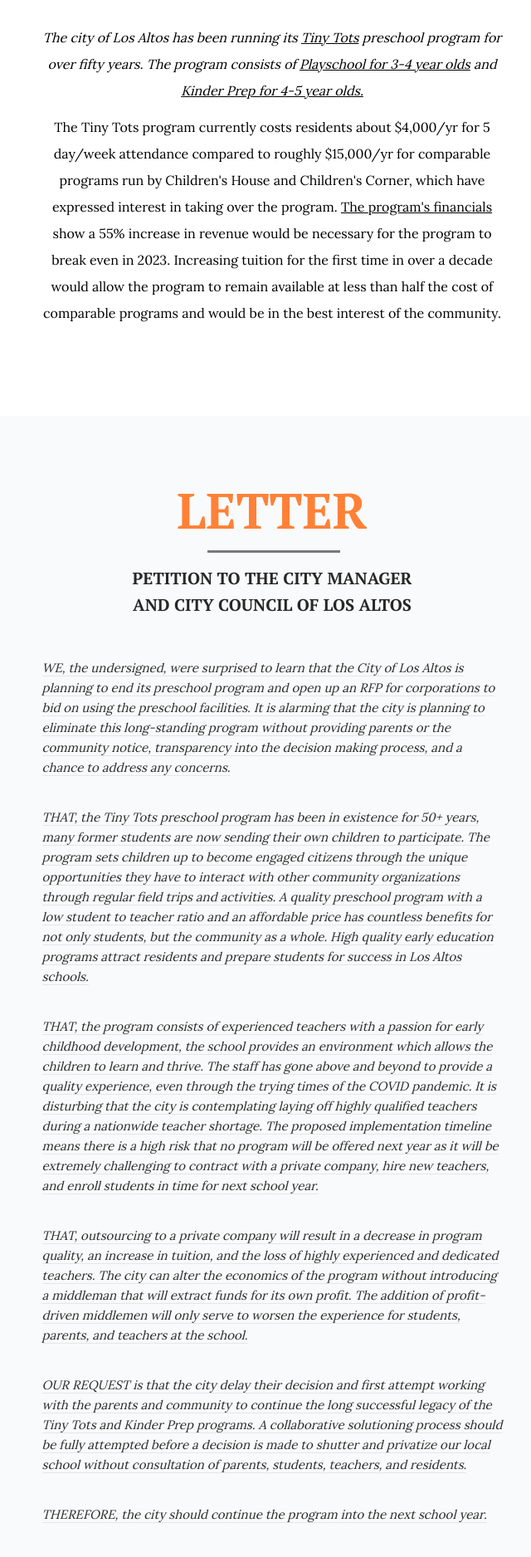
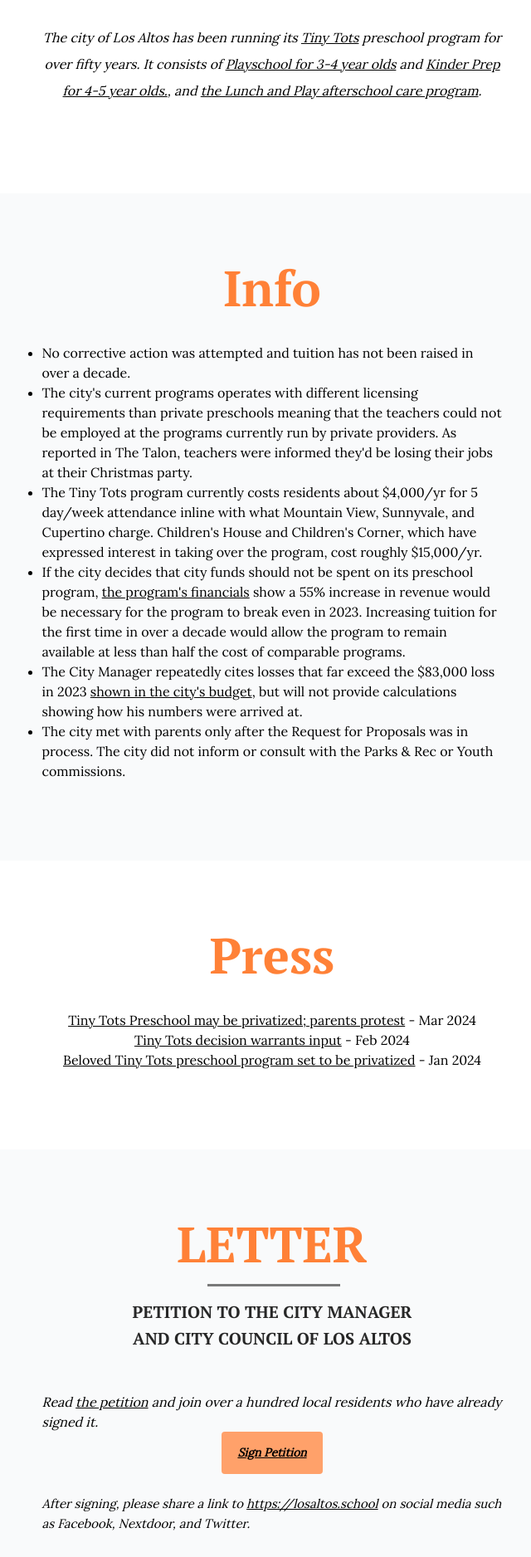
Before and after one commit to benmccann/losaltos.school, a SvelteKit app: page / in a window 1280 px wide. Shown: the part 602-2478 px from the top of the page at 83% size, without its empty margins (312-952 px from the left). Built offline with nearby package versions, Linux system fonts and the light colour scheme.

Commit message:
info section

```diff
--- a/src/routes/+page.svelte
+++ b/src/routes/+page.svelte
@@ -23,8 +23,7 @@
 						Los Altos Preschools
 					</h2>
 					<p>
-						<span class="border-light-dotted">Parents and staff deserve a chance</span> to save these
-						schools.
+						<span class="border-light-dotted">Parents and staff deserve a chance</span>.
 					</p>
 					<a href="#letter" class="btn-cta">Read Petition</a>
 				</div>
@@ -32,37 +31,96 @@
 		</div>
 	</section>
 
-	<section class="background">
-		<h1>Preschools</h1>
+	<section class="text centered">
+		<h1>Program</h1>
 
 		<div class="background-content">
 			<p style="font-style: italic;">
 				The city of Los Altos has been running its <a
 					href="https://www.losaltosca.gov/parksrec/page/tiny-tots">Tiny Tots</a
 				>
-				preschool program for over fifty years. The program consists of
+				preschool program for over fifty years. It consists of
 				<a href="https://www.losaltosca.gov/parksrec/page/playschool-age-3-4"
 					>Playschool for 3-4 year olds</a
 				>
 				and
 				<a href="https://www.losaltosca.gov/parksrec/page/kinder-prep-4s-age-4-5"
 					>Kinder Prep for 4-5 year olds.</a
-				>
-			</p>
-			<p>
-				The Tiny Tots program currently costs residents about $4,000/yr for 5 day/week attendance
-				compared to roughly $15,000/yr for comparable programs run by Children's House and
-				Children's Corner, which have expressed interest in taking over the program. <a
-					href="https://drive.google.com/drive/folders/1L5aSYyT9czOeibSTfbyEBWTpGqiz6us0?usp=drive_link"
-					>The program's financials</a
-				> show a 55% increase in revenue would be necessary for the program to break even in 2023. Increasing
-				tuition for the first time in over a decade would allow the program to remain available at less
-				than half the cost of comparable programs and would be in the best interest of the community.
+				>, and
+				<a href="https://www.losaltosca.gov/parksrec/page/lunch-and-play-lap"
+					>the Lunch and Play afterschool care program</a
+				>.
 			</p>
 		</div>
 	</section>
 
-	<section id="letter" class="letter">
+	<section class="text gray-bg">
+		<h1>Info</h1>
+		<div class="background-content">
+			<ul class="list-disc">
+				<li>
+					No corrective action was attempted and tuition has not been raised in over a decade.
+				</li>
+				<li>
+					The city's current programs operates with different licensing requirements than private
+					preschools meaning that the teachers could not be employed at the programs currently run
+					by private providers. As reported in The Talon, teachers were informed they'd be losing
+					their jobs at their Christmas party.
+				</li>
+				<li>
+					The Tiny Tots program currently costs residents about $4,000/yr for 5 day/week attendance
+					inline with what Mountain View, Sunnyvale, and Cupertino charge. Children's House and
+					Children's Corner, which have expressed interest in taking over the program, cost roughly
+					$15,000/yr.
+				</li>
+				<li>
+					If the city decides that city funds should not be spent on its preschool program, <a
+						href="https://drive.google.com/drive/folders/1L5aSYyT9czOeibSTfbyEBWTpGqiz6us0?usp=drive_link"
+						>the program's financials</a
+					> show a 55% increase in revenue would be necessary for the program to break even in 2023.
+					Increasing tuition for the first time in over a decade would allow the program to remain available
+					at less than half the cost of comparable programs.
+				</li>
+				<li>
+					The City Manager repeatedly cites losses that far exceed the $83,000 loss in 2023 <a
+						href="https://drive.google.com/drive/folders/1L5aSYyT9czOeibSTfbyEBWTpGqiz6us0?usp=drive_link"
+						>shown in the city's budget</a
+					>, but will not provide calculations showing how his numbers were arrived at.
+				</li>
+				<li>
+					The city met with parents only after the Request for Proposals was in process. The city
+					did not inform or consult with the Parks & Rec or Youth commissions.
+				</li>
+			</ul>
+		</div>
+	</section>
+
+	<section class="text centered">
+		<h1>Press</h1>
+		<div class="background-content">
+			<ul>
+				<li>
+					<a href="https://lahstalon.org/tiny-tots-preschool-may-be-privatized-parents-protest/"
+						>Tiny Tots Preschool may be privatized; parents protest</a
+					> - Mar 2024
+				</li>
+				<li>
+					<a
+						href="https://www.losaltosonline.com/opinion/letters-to-the-editor-thanks-to-first-responders/article_f556e86c-cb61-11ee-b7a0-b7e8bc9fd801.html"
+						>Tiny Tots decision warrants input</a
+					> - Feb 2024
+				</li>
+				<li>
+					<a
+						href="https://www.losaltosonline.com/news/beloved-tiny-tots-preschool-program-set-to-be-privatized/article_c644cd14-bfc7-11ee-ad94-2fa67e24ec35.html"
+						>Beloved Tiny Tots preschool program set to be privatized</a
+					> - Jan 2024
+				</li>
+			</ul>
+		</div>
+	</section>
+
+	<section id="letter" class="letter gray-bg">
 		<div class="letter-heading">
 			<h1>LETTER</h1>
 
@@ -74,70 +132,8 @@
 		</div>
 
 		<div class="letter-content">
-			<p>
-				<span>
-					WE, the undersigned, were surprised to learn that the City of Los Altos is planning to end
-					its preschool program and open up an RFP for corporations to bid on using the preschool
-					facilities. It is alarming that the city is planning to eliminate this long-standing
-					program without providing parents or the community notice, transparency into the decision
-					making process, and a chance to address any concerns.
-				</span>
-			</p>
-			<br />
-			<p>
-				<span>
-					THAT, the Tiny Tots preschool program has been in existence for 50+ years, many former
-					students are now sending their own children to participate. The program sets children up
-					to become engaged citizens through the unique opportunities they have to interact with
-					other community organizations through regular field trips and activities. A quality
-					preschool program with a low student to teacher ratio and an affordable price has
-					countless benefits for not only students, but the community as a whole. High quality early
-					education programs attract residents and prepare students for success in Los Altos
-					schools.
-				</span>
-			</p>
-			<br />
-			<p>
-				<span>
-					THAT, the program consists of experienced teachers with a passion for early childhood
-					development, the school provides an environment which allows the children to learn and
-					thrive. The staff has gone above and beyond to provide a quality experience, even through
-					the trying times of the COVID pandemic. It is disturbing that the city is contemplating
-					laying off highly qualified teachers during a nationwide teacher shortage. The proposed
-					implementation timeline means there is a high risk that no program will be offered next
-					year as it will be extremely challenging to contract with a private company, hire new
-					teachers, and enroll students in time for next school year.
-				</span>
-			</p>
-			<br />
-			<p>
-				<span>
-					THAT, outsourcing to a private company will result in a decrease in program quality, an
-					increase in tuition, and the loss of highly experienced and dedicated teachers. The city
-					can alter the economics of the program without introducing a middleman that will extract
-					funds for its own profit. The addition of profit-driven middlemen will only serve to
-					worsen the experience for students, parents, and teachers at the school.
-				</span>
-			</p>
-
-			<br />
-			<p>
-				<span>
-					OUR REQUEST is that the city delay their decision and first attempt working with the
-					parents and community to continue the long successful legacy of the Tiny Tots and Kinder
-					Prep programs. A collaborative solutioning process should be fully attempted before a
-					decision is made to shutter and privatize our local school without consultation of
-					parents, students, teachers, and residents.
-				</span>
-			</p>
-
-			<br />
-			<p>
-				<span> THEREFORE, the city should continue the program into the next school year. </span>
-			</p>
-
-			<br />
-			<p><span>Sincerely Yours,<br />(Signatures are attached)</span></p>
+			Read <a href="TinyTotsPetition.pdf">the petition</a> and join over a hundred local residents
+			who have already signed it.
 
 			<br />
 			<div style="text-align:center">
@@ -175,31 +171,6 @@
 			</code><br />
 			<br />
 			<!--Attend and speak at a City Council meeting. The next one is February 27, 2024 at 7:00pm.-->
-		</div>
-	</section>
-	<section class="background">
-		<h1>In the Press</h1>
-		<div class="background-content">
-			<ul>
-				<li>
-					<a
-						href="https://lahstalon.org/tiny-tots-preschool-may-be-privatized-parents-protest/"
-						>Tiny Tots Preschool may be privatized; parents protest</a
-					> - Mar 2024
-				</li>
-				<li>
-					<a
-						href="https://www.losaltosonline.com/opinion/letters-to-the-editor-thanks-to-first-responders/article_f556e86c-cb61-11ee-b7a0-b7e8bc9fd801.html"
-						>Tiny Tots decision warrants input</a
-					> - Feb 2024
-				</li>
-				<li>
-					<a
-						href="https://www.losaltosonline.com/news/beloved-tiny-tots-preschool-program-set-to-be-privatized/article_c644cd14-bfc7-11ee-ad94-2fa67e24ec35.html"
-						>Beloved Tiny Tots preschool program set to be privatized</a
-					> - Jan 2024
-				</li>
-			</ul>
 		</div>
 	</section>
 </main>
@@ -286,8 +257,11 @@
 		border-bottom: 1px dotted #ff8137;
 	}
 
-	.background {
+	.centered {
 		text-align: center;
+	}
+
+	.text {
 		padding-left: 25px;
 		padding-right: 25px;
 	}
@@ -298,7 +272,8 @@
 		position: relative;
 		margin-bottom: 48px;
 	}
-	.background h1 {
+	.text h1 {
+		text-align: center;
 		font-size: 60px;
 	}
 
@@ -312,8 +287,11 @@
 		text-decoration: underline;
 	}
 
+	.gray-bg {
+		background: #f9fafb;
+	}
+
 	.letter {
-		background: #f9fafb;
 		padding-left: 25px;
 		padding-right: 25px;
 	}
```
Also changed, not shown: 1 other file (tests, documents, lock files or other folders).
